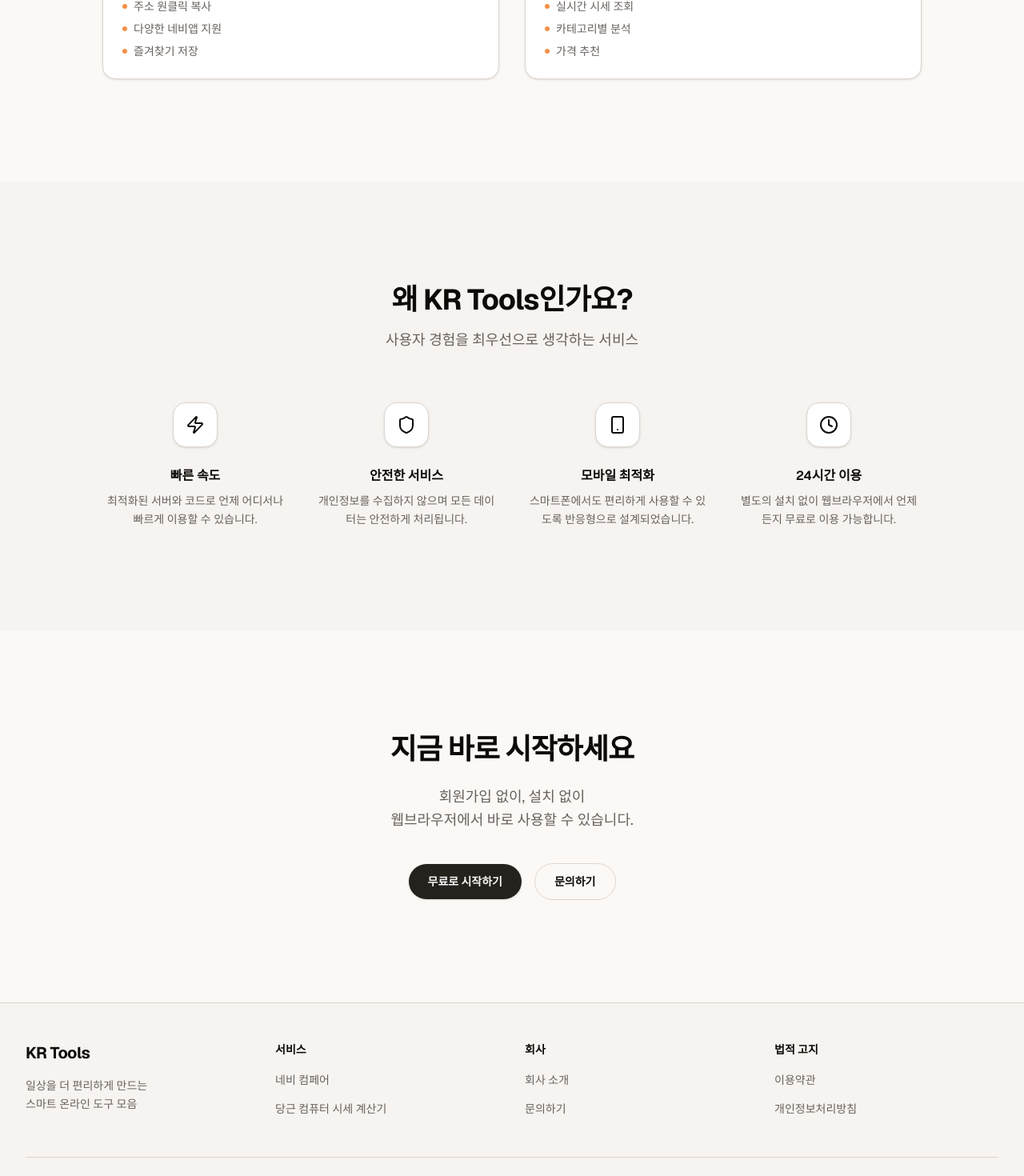
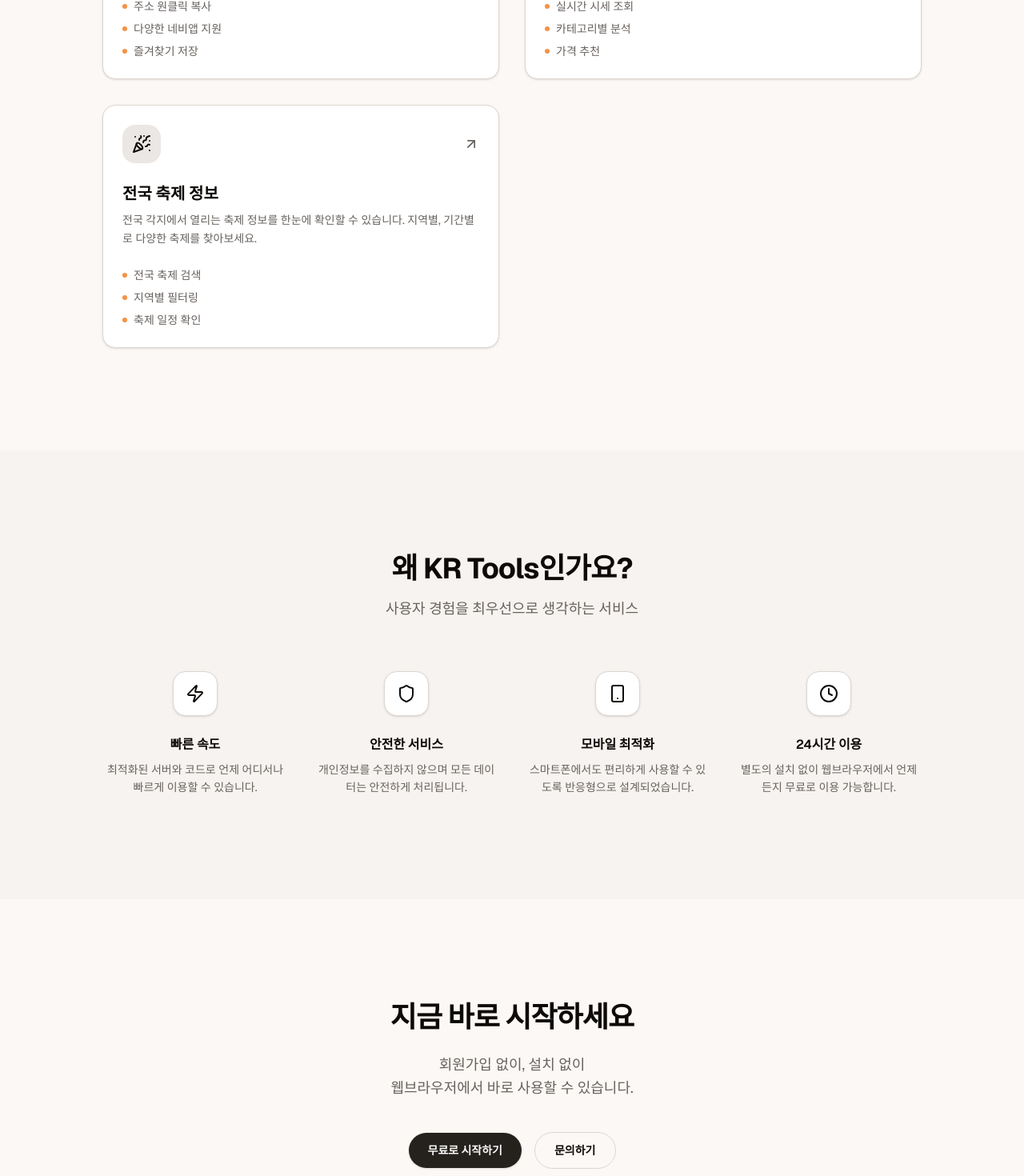
Before and after one commit to ppdoll/ktrolls, a Next.js app: page / in a window 1280 px wide. Shown: the part 1220-2690 px from the top of the page at 80% size. Built offline with nearby package versions, Linux system fonts and the light colour scheme.

Commit message:
feat: add "전국 축제 정보" tool and remove "문의하기" links
Add new festival info tool and remove "Inquire" and "About Us" links.

```diff
--- a/components/footer.tsx
+++ b/components/footer.tsx
@@ -4,10 +4,7 @@ const footerLinks = {
   services: [
     { name: "네비 컴페어", href: "https://navi-cp.krtools.cloud/" },
     { name: "당근 컴퓨터 시세 계산기", href: "https://carot-pc.krtools.cloud/daangn/quotes" },
-  ],
-  company: [
-    { name: "회사 소개", href: "/about" },
-    { name: "문의하기", href: "/contact" },
+    { name: "전국 축제 정보", href: "https://navi-cp.krtools.cloud/festival" },
   ],
   legal: [
     { name: "이용약관", href: "/terms" },
@@ -19,7 +16,7 @@ export function Footer() {
   return (
     <footer className="border-t border-border bg-muted/30">
       <div className="mx-auto max-w-7xl px-6 py-12 lg:px-8">
-        <div className="grid grid-cols-2 gap-8 md:grid-cols-4">
+        <div className="grid grid-cols-2 gap-8 md:grid-cols-3">
           <div className="col-span-2 md:col-span-1">
             <Link href="/" className="text-xl font-bold tracking-tight text-foreground">
               KR Tools
@@ -39,21 +36,6 @@ export function Footer() {
                     className="text-sm text-muted-foreground transition-colors hover:text-foreground"
                     target={item.href.startsWith("http") ? "_blank" : undefined}
                     rel={item.href.startsWith("http") ? "noopener noreferrer" : undefined}
-                  >
-                    {item.name}
-                  </Link>
-                </li>
-              ))}
-            </ul>
-          </div>
-          <div>
-            <h3 className="text-sm font-semibold text-foreground">회사</h3>
-            <ul className="mt-4 space-y-3">
-              {footerLinks.company.map((item) => (
-                <li key={item.name}>
-                  <Link
-                    href={item.href}
-                    className="text-sm text-muted-foreground transition-colors hover:text-foreground"
                   >
                     {item.name}
                   </Link>
--- a/components/header.tsx
+++ b/components/header.tsx
@@ -8,8 +8,6 @@ import { Button } from "@/components/ui/button"
 const navigation = [
   { name: "홈", href: "/" },
   { name: "도구 목록", href: "/#tools" },
-  { name: "회사 소개", href: "/about" },
-  { name: "문의하기", href: "/contact" },
 ]
 
 export function Header() {
--- a/components/tools-section.tsx
+++ b/components/tools-section.tsx
@@ -1,5 +1,5 @@
 import Link from "next/link"
-import { MapPin, Calculator, ArrowUpRight } from "lucide-react"
+import { MapPin, Calculator, ArrowUpRight, PartyPopper } from "lucide-react"
 import { Card, CardContent, CardDescription, CardHeader, CardTitle } from "@/components/ui/card"
 
 const tools = [
@@ -16,6 +16,13 @@ const tools = [
     href: "https://carot-pc.krtools.cloud/daangn/quotes",
     icon: Calculator,
     features: ["실시간 시세 조회", "카테고리별 분석", "가격 추천"],
+  },
+  {
+    title: "전국 축제 정보",
+    description: "전국 각지에서 열리는 축제 정보를 한눈에 확인할 수 있습니다. 지역별, 기간별로 다양한 축제를 찾아보세요.",
+    href: "https://navi-cp.krtools.cloud/festival",
+    icon: PartyPopper,
+    features: ["전국 축제 검색", "지역별 필터링", "축제 일정 확인"],
   },
 ]
 
```
